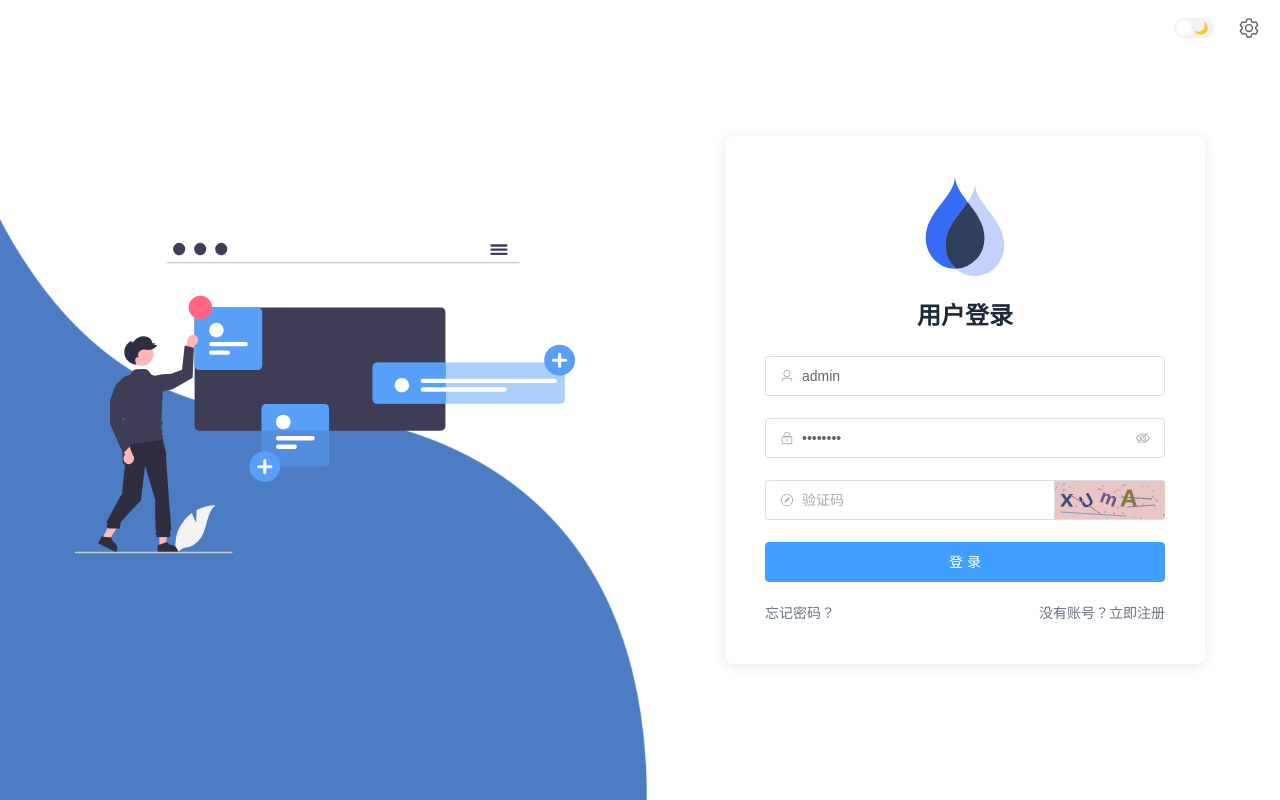
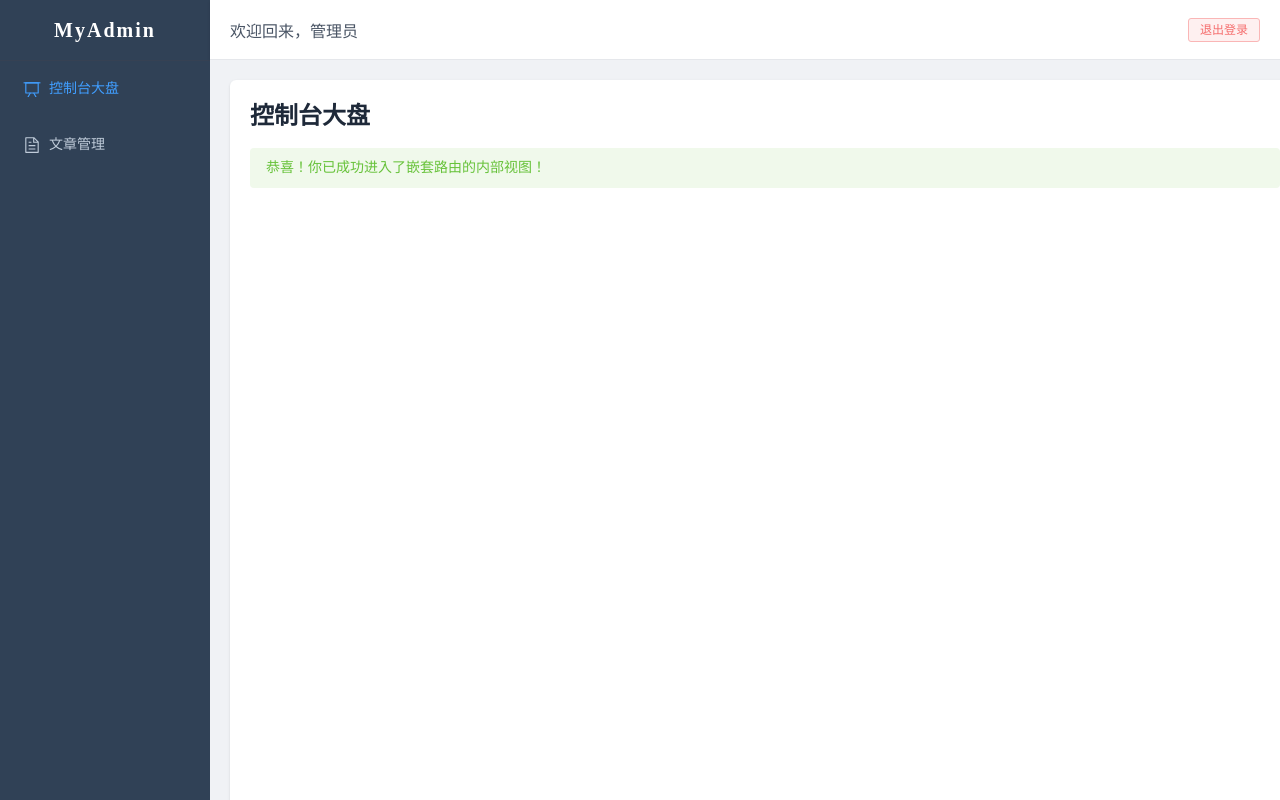
Before and after one commit to luj850949-commits/admin, a Vue app: page /dashboard in a window 1280 px wide. Built offline with nearby package versions, Linux system fonts and the light colour scheme; the HTML template or start-up script is replaced by a standard one.

Commit message:
完成路由配置、初步完成首页静态布局

```diff
--- a/components.d.ts
+++ b/components.d.ts
@@ -12,15 +12,22 @@ export {}
 /* prettier-ignore */
 declare module 'vue' {
   export interface GlobalComponents {
+    ElAlert: typeof import('element-plus/es')['ElAlert']
+    ElAside: typeof import('element-plus/es')['ElAside']
     ElButton: typeof import('element-plus/es')['ElButton']
     ElConfigProvider: typeof import('element-plus/es')['ElConfigProvider']
+    ElContainer: typeof import('element-plus/es')['ElContainer']
     ElDropdown: typeof import('element-plus/es')['ElDropdown']
     ElDropdownItem: typeof import('element-plus/es')['ElDropdownItem']
     ElDropdownMenu: typeof import('element-plus/es')['ElDropdownMenu']
     ElForm: typeof import('element-plus/es')['ElForm']
     ElFormItem: typeof import('element-plus/es')['ElFormItem']
+    ElHeader: typeof import('element-plus/es')['ElHeader']
     ElIcon: typeof import('element-plus/es')['ElIcon']
     ElInput: typeof import('element-plus/es')['ElInput']
+    ElMain: typeof import('element-plus/es')['ElMain']
+    ElMenu: typeof import('element-plus/es')['ElMenu']
+    ElMenuItem: typeof import('element-plus/es')['ElMenuItem']
     ElPagination: typeof import('element-plus/es')['ElPagination']
     ElSwitch: typeof import('element-plus/es')['ElSwitch']
     ElTable: typeof import('element-plus/es')['ElTable']
@@ -31,15 +38,22 @@ declare module 'vue' {
 
 // For TSX support
 declare global {
+  const ElAlert: typeof import('element-plus/es')['ElAlert']
+  const ElAside: typeof import('element-plus/es')['ElAside']
   const ElButton: typeof import('element-plus/es')['ElButton']
   const ElConfigProvider: typeof import('element-plus/es')['ElConfigProvider']
+  const ElContainer: typeof import('element-plus/es')['ElContainer']
   const ElDropdown: typeof import('element-plus/es')['ElDropdown']
   const ElDropdownItem: typeof import('element-plus/es')['ElDropdownItem']
   const ElDropdownMenu: typeof import('element-plus/es')['ElDropdownMenu']
   const ElForm: typeof import('element-plus/es')['ElForm']
   const ElFormItem: typeof import('element-plus/es')['ElFormItem']
+  const ElHeader: typeof import('element-plus/es')['ElHeader']
   const ElIcon: typeof import('element-plus/es')['ElIcon']
   const ElInput: typeof import('element-plus/es')['ElInput']
+  const ElMain: typeof import('element-plus/es')['ElMain']
+  const ElMenu: typeof import('element-plus/es')['ElMenu']
+  const ElMenuItem: typeof import('element-plus/es')['ElMenuItem']
   const ElPagination: typeof import('element-plus/es')['ElPagination']
   const ElSwitch: typeof import('element-plus/es')['ElSwitch']
   const ElTable: typeof import('element-plus/es')['ElTable']
--- a/src/App.vue
+++ b/src/App.vue
@@ -2,7 +2,6 @@
 import { computed } from 'vue';
 import { useStorage } from '@vueuse/core';
 
-import Login from '@/views/login/index.vue'
 // 引入 Element Plus 官方提供的中英文语言包对象
 import zhCn from 'element-plus/es/locale/lang/zh-cn';
 import en from 'element-plus/es/locale/lang/en';
@@ -18,7 +17,7 @@ const epLocale = computed(() => {
 
 <template>
   <el-config-provider :locale="epLocale">
-    <Login></Login>
+    <router-view></router-view>
   </el-config-provider>
 </template>
 
--- /dev/null
+++ b/src/layout/index.vue
@@ -0,0 +1,71 @@
+<script setup lang="ts">
+import { DataBoard, Document } from '@element-plus/icons-vue'
+import { useRouter } from 'vue-router'
+
+const router = useRouter()
+
+// 简单的退出登录逻辑
+const handleLogout = () => {
+  // 清除本地存储的 Token
+  localStorage.removeItem('token')
+  // 跳转回登录页
+  router.push('/login')
+}
+</script>
+
+<template>
+  <div class="h-screen w-screen overflow-hidden">
+    <el-container class="h-full">
+
+      <el-aside width="210px" class="bg-[#304156] text-white transition-all duration-300">
+        <div class="h-[60px] flex items-center justify-center font-bold text-xl border-b border-gray-700 tracking-widest">
+          MyAdmin
+        </div>
+
+        <el-menu
+          active-text-color="#409eff"
+          background-color="#304156"
+          text-color="#bfcbd9"
+          class="border-r-0"
+          default-active="/dashboard"
+          router
+        >
+          <el-menu-item index="/dashboard">
+            <el-icon><DataBoard /></el-icon>
+            <span>控制台大盘</span>
+          </el-menu-item>
+
+          <el-menu-item index="/article">
+            <el-icon><Document /></el-icon>
+            <span>文章管理</span>
+          </el-menu-item>
+        </el-menu>
+      </el-aside>
+
+      <el-container>
+
+        <el-header class="bg-white border-b flex items-center justify-between px-5 shadow-sm h-[60px]">
+          <div class="text-gray-600 font-medium">欢迎回来，管理员</div>
+
+          <el-button type="danger" plain size="small" @click="handleLogout">
+            退出登录
+          </el-button>
+        </el-header>
+
+        <el-main class="bg-[#f0f2f5] p-4">
+          <div class="bg-white w-full h-full rounded-md p-5 shadow-sm overflow-auto">
+            <router-view></router-view>
+          </div>
+        </el-main>
+
+      </el-container>
+    </el-container>
+  </div>
+</template>
+
+<style scoped>
+/* 覆盖一下 Element Plus 菜单的默认边框，让侧边栏更清爽 */
+.el-menu {
+  border-right: none;
+}
+</style>
--- a/src/router/index.ts
+++ b/src/router/index.ts
@@ -2,7 +2,27 @@ import { createRouter, createWebHistory } from 'vue-router'
 
 const router = createRouter({
   history: createWebHistory(import.meta.env.BASE_URL),
-  routes: [],
+  routes: [
+    {
+      path: "/login",
+      name: "Login",
+      component: () => import("@/views/login/index.vue"), // 占据全屏的登录页
+    },
+    {
+      path: "/",
+      name: "Layout",
+      component: () => import("@/layout/index.vue"), // 带有侧边栏的框架
+      redirect: "/dashboard",
+      children: [
+        {
+          path: "dashboard",
+          name: "Dashboard",
+          component: () => import("@/views/dashboard/index.vue"), // 渲染在 Layout 内部的业务页
+        },
+        // ... 其他业务页面
+      ]
+    }
+  ],
 })
 
 export default router
--- /dev/null
+++ b/src/views/dashboard/index.vue
@@ -0,0 +1,12 @@
+<script setup lang="ts">
+
+</script>
+
+<template>
+  <h1 class="text-2xl font-bold text-gray-800 mb-4">控制台大盘</h1>
+  <el-alert title="恭喜！你已成功进入了嵌套路由的内部视图！" type="success" :closable="false" />
+</template>
+
+<style scoped>
+
+</style>
--- a/src/views/login/index.vue
+++ b/src/views/login/index.vue
@@ -6,8 +6,11 @@ import { bg, illustration, avatar } from "./utils/static"
 import { useDark, useStorage } from '@vueuse/core'
 import { Setting, User ,Lock, Compass, Iphone } from '@element-plus/icons-vue'
 import { useI18n } from 'vue-i18n'
+import { useRouter } from 'vue-router'
 // 引入登录接口
 import { loginAPI } from "@/api/user";
+
+const router = useRouter()
 
 // 引入 vue-i18n 提供的方法：locale 用于切换语言
 const { t, locale } = useI18n()
@@ -47,6 +50,9 @@ const onLogin = async () => {
         ElMessage.success("登录成功！");
         // console.log(res)
         localStorage.setItem("token", res.token);
+        setTimeout(() => {
+          router.push('/')
+        }, 1000);
       } catch(error) {
         console.log("登录流程被中断：", error);
         // 只要登录失败，为了安全，自动刷新一次验证码
@@ -219,7 +225,7 @@ const startCountdown = () => {
     }
   }, 1000);
 };
-// 自定义验证再次输入密码
+// 自定义验证注册再次输入密码
 const rePassword = (rule: FormItemRule, value: string, callback: (error?: Error) => void) => {
   if(value !== registerForm.password){
     return callback(new Error(t('login.rePassword')));
@@ -228,6 +234,7 @@ const rePassword = (rule: FormItemRule, value: string, callback: (error?: Error)
     callback();
   }
 };
+
 const registerRules = reactive<FormRules>({
   username: [
     { required: true, message: t('login.usernameEmpty'), trigger: "blur" }
@@ -263,6 +270,15 @@ const onForGetVerCode = async() => {
   ElMessage.success(t('login.verCodeSend'));
   startCountdown();
 }
+// 自定义验证重置密码再次输入密码
+const reForgotPassword = (rule: FormItemRule, value: string, callback: (error?: Error) => void) => {
+  if(value !== forgotForm.password){
+    return callback(new Error(t('login.rePassword')));
+  }else{
+    // 校验通过
+    callback();
+  }
+};
 const forgotRules = reactive<FormRules>({
   phone: [
     { required: true, message: t('login.phoneEmpty'), trigger: ["blur"] },
@@ -276,7 +292,7 @@ const forgotRules = reactive<FormRules>({
   ],
   confirmPassword: [
     { required: true, validator: validatePassword, trigger: ["blur"] },
-    { validator: rePassword, trigger: ["blur"] }
+    { validator: reForgotPassword, trigger: ["blur"] }
   ]
 });
 </script>
```
